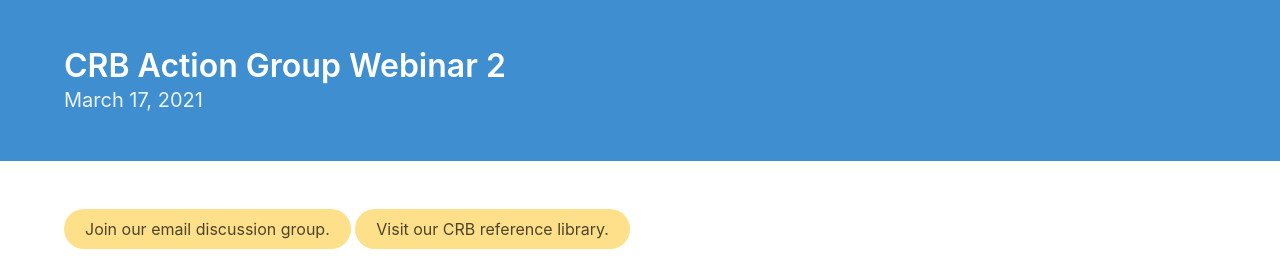
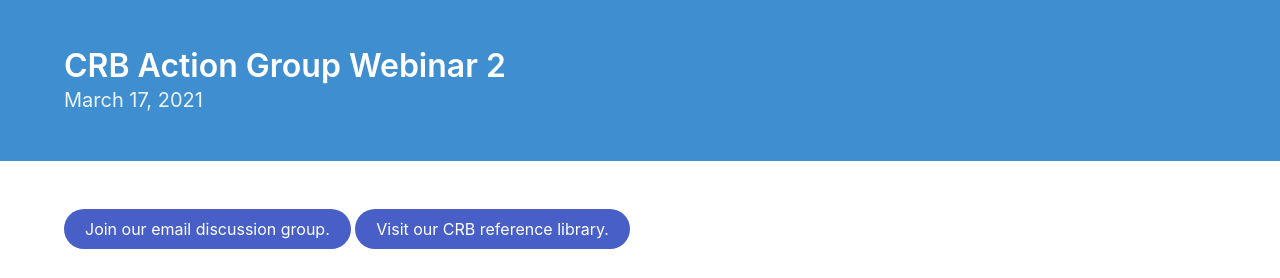
Before and after one commit to aubreymoore/CRB-Action-Group-Webinar-2021-03-17, a plain HTML site: page index.html in a window 1280 px wide. Shown: the top 278 px of the page. Drawn offline with nearby package versions, Linux system fonts and the light colour scheme.

Commit message:
Update index.html

```diff
--- a/index.html
+++ b/index.html
@@ -25,8 +25,8 @@
     <div class="container">
       <div class="content">
 
-<a href="http://crbg.guaminsects.net/listinfo.cgi/crbg-guaminsects.net" class="button is-warning is-rounded">Join our email discussion group.</a>
-<a href="https://aubreymoore.pythonanywhere.com/crblib" class="button is-warning is-rounded">Visit our CRB reference library.</a>
+<a href="http://crbg.guaminsects.net/listinfo.cgi/crbg-guaminsects.net" class="button is-link is-rounded">Join our email discussion group.</a>
+<a href="https://aubreymoore.pythonanywhere.com/crblib" class="button is-link is-rounded">Visit our CRB reference library.</a>
 
 <h2 class="has-text-info">Full Video Recording for This Webinar</h2>
 <iframe width="320" height="135" src="https://www.youtube.com/embed/2dt-fMQ_K-k?start=788" frameborder="0" allow="accelerometer; autoplay; clipboard-write; encrypted-media; gyroscope; picture-in-picture" allowfullscreen></iframe>
```
